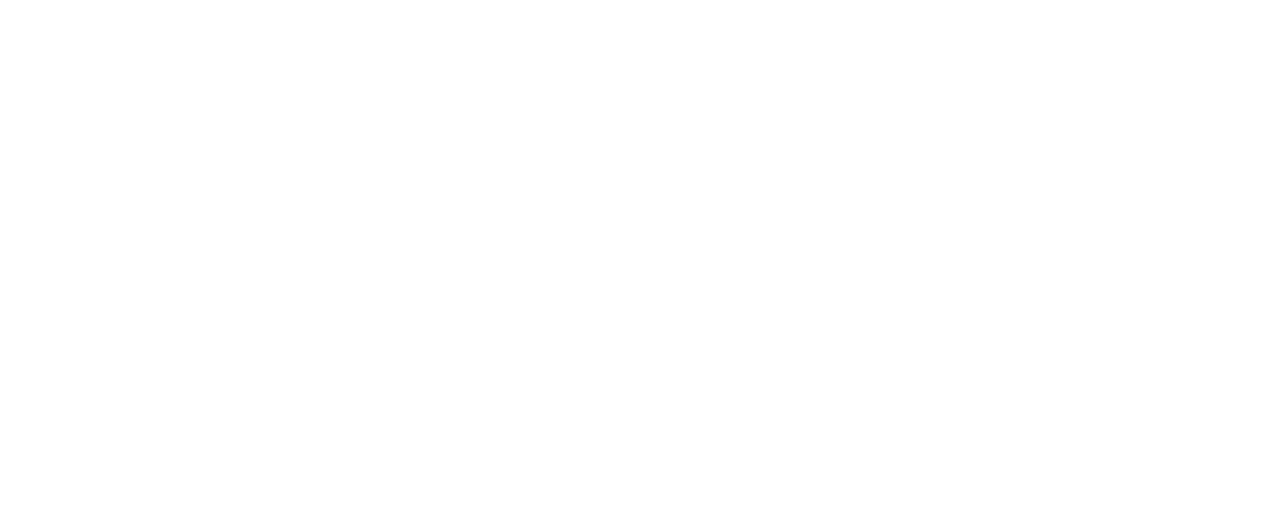
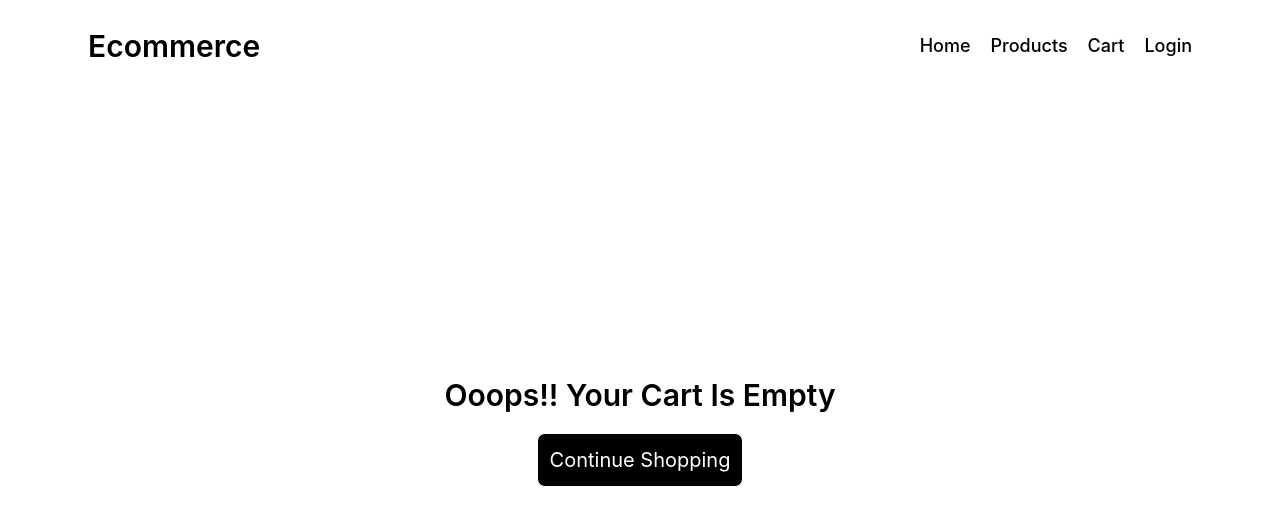
Before and after one commit to Mallikarjuna-30/frontend_ecommerce_website, a React (Vite) app: page /cart in a window 1280 px wide. Before the commit this address had no page. Shown: the top 524 px of the page. Built offline with nearby package versions, Linux system fonts and the light colour scheme.

Commit message:
feat: updating cart system

```diff
--- a/src/App.jsx
+++ b/src/App.jsx
@@ -4,7 +4,7 @@
 import HomePage from './Pages/HomePage';
 import SignInPage from './Pages/SignInPage';
 import ProductDetailPage from './Pages/ProductDetailPage';
-
+import CartPage from './Pages/CartPage';
 const App = () => {
   return (
     <div className="w-full h-screen overflow-x-hidden">
@@ -14,6 +14,7 @@
           <Route path="/login" element={<LoginPage />} />
           <Route path='/signup' element={<SignInPage />} />
           <Route path='/product/:id' element={<ProductDetailPage />} />
+          <Route path='/cart' element={<CartPage />} />
         </Routes>
       </BrowserRouter>
     </div>
--- a/src/Components/Navbar.jsx
+++ b/src/Components/Navbar.jsx
@@ -18,7 +18,7 @@
                     <div className='nav-links flex gap-5 text-lg font-medium mr-10'>
                         <Link to="/" className="relative after:content-[''] after:absolute after:left-0 after:-bottom-1 after:w-0 after:h-[2px] after:bg-black after:transition-all after:duration-300 hover:after:w-full cursor-pointer">Home</Link>
                         <Link onClick={scrollToProducts} className="relative after:content-[''] after:absolute after:left-0 after:-bottom-1 after:w-0 after:h-[2px] after:bg-black after:transition-all after:duration-300 hover:after:w-full cursor-pointer">Products</Link>
-                        <Link to="#" className="relative after:content-[''] after:absolute after:left-0 after:-bottom-1 after:w-0 after:h-[2px] after:bg-black after:transition-all after:duration-300 hover:after:w-full cursor-pointer">Cart</Link>
+                        <Link to="/cart" className="relative after:content-[''] after:absolute after:left-0 after:-bottom-1 after:w-0 after:h-[2px] after:bg-black after:transition-all after:duration-300 hover:after:w-full cursor-pointer">Cart</Link>
                         <Link to="/login" className="relative after:content-[''] after:absolute after:left-0 after:-bottom-1 after:w-0 after:h-[2px] after:bg-black after:transition-all after:duration-300 hover:after:w-full cursor-pointer">Login</Link>
                     </div>
                 </div>
--- /dev/null
+++ b/src/Pages/CartPage.jsx
@@ -0,0 +1,59 @@
+import React from 'react'
+import Navbar from '../Components/Navbar'
+import Footer from '../Components/Footer'
+import { useNavigate } from 'react-router-dom'
+import { useContext } from 'react'
+import { CartContext } from '../Context/CartContext'
+
+const CartPage = () => {
+    const { cart } = useContext(CartContext)
+    const navigate = useNavigate()
+    const handleClick = () => {
+        navigate("/")
+    }
+
+    return (
+        <div className='w-full '>
+            <Navbar />
+            {
+                cart.length === 0 ?
+                    <div className='flex flex-col items-center justify-center m-10 p-10 gap-5 min-h-[75vh]'>
+                        <h1 className='text-3xl font-semibold'>Ooops!! Your Cart Is Empty</h1>
+                        <button className='border p-3 bg-black text-white rounded-lg cursor-pointer text-xl' onClick={() => handleClick()}>Continue Shopping</button>
+                    </div> :
+                    <div className='w-full p-8 h-screen'>
+                        <h1 className='text-3xl font-semibold text-gray-800 mb-15 flex items-center justify-center'>Shopping Cart</h1>
+                        <div className='grid grid-cols-1 sm:grid-cols-2 md:grid-cols-3 lg:grid-cols-4 gap-6'>
+                            {cart.map((item) => (
+                                <div
+                                    key={item.id}
+                                    className='bg-white hover:shadow-xl transition duration-300 overflow-hidden group cursor-pointer'
+                                >
+                                    {/* Image Section */}
+                                    <div className='relative overflow-hidden' onClick={() => handleProductClick(item.id)}>
+                                        <img
+                                            src={item.image}
+                                            alt={item.name}
+                                            className='w-full h-[350px] object-cover transition duration-500 group-hover:scale-105'
+                                        />
+                                    </div>
+                                    {/* Product Details */}
+                                    <div className='p-4'>
+                                        <h2 className='font-semibold text-lg text-gray-800'>
+                                            {item.name}
+                                        </h2>
+                                        <p className='text-green-600 font-bold text-lg mt-1'>
+                                            {item.price}
+                                        </p>
+                                    </div>
+                                </div>
+                            ))}
+                        </div>
+                    </div>
+            }
+            <Footer />
+        </div>
+    )
+}
+
+export default CartPage
```
